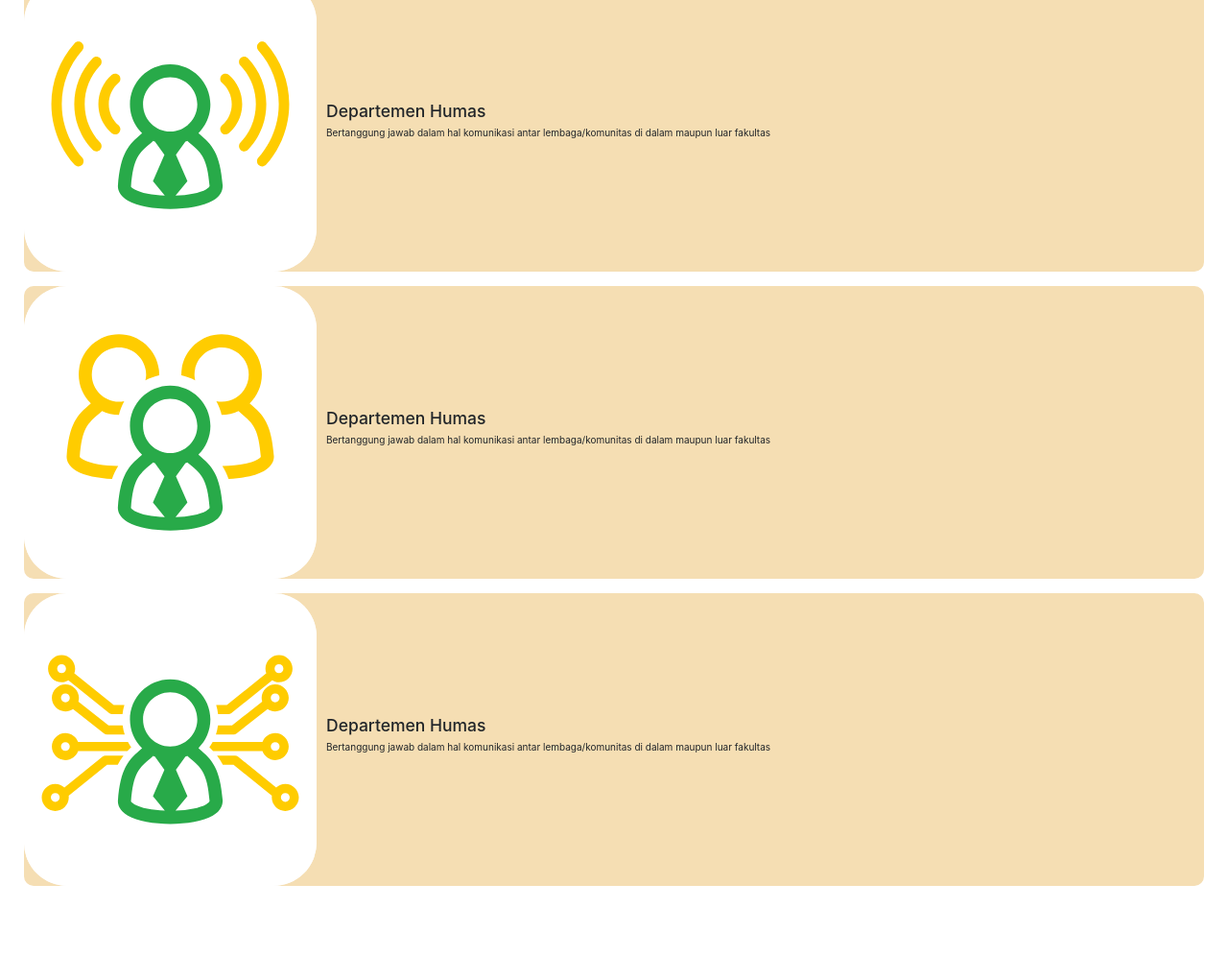
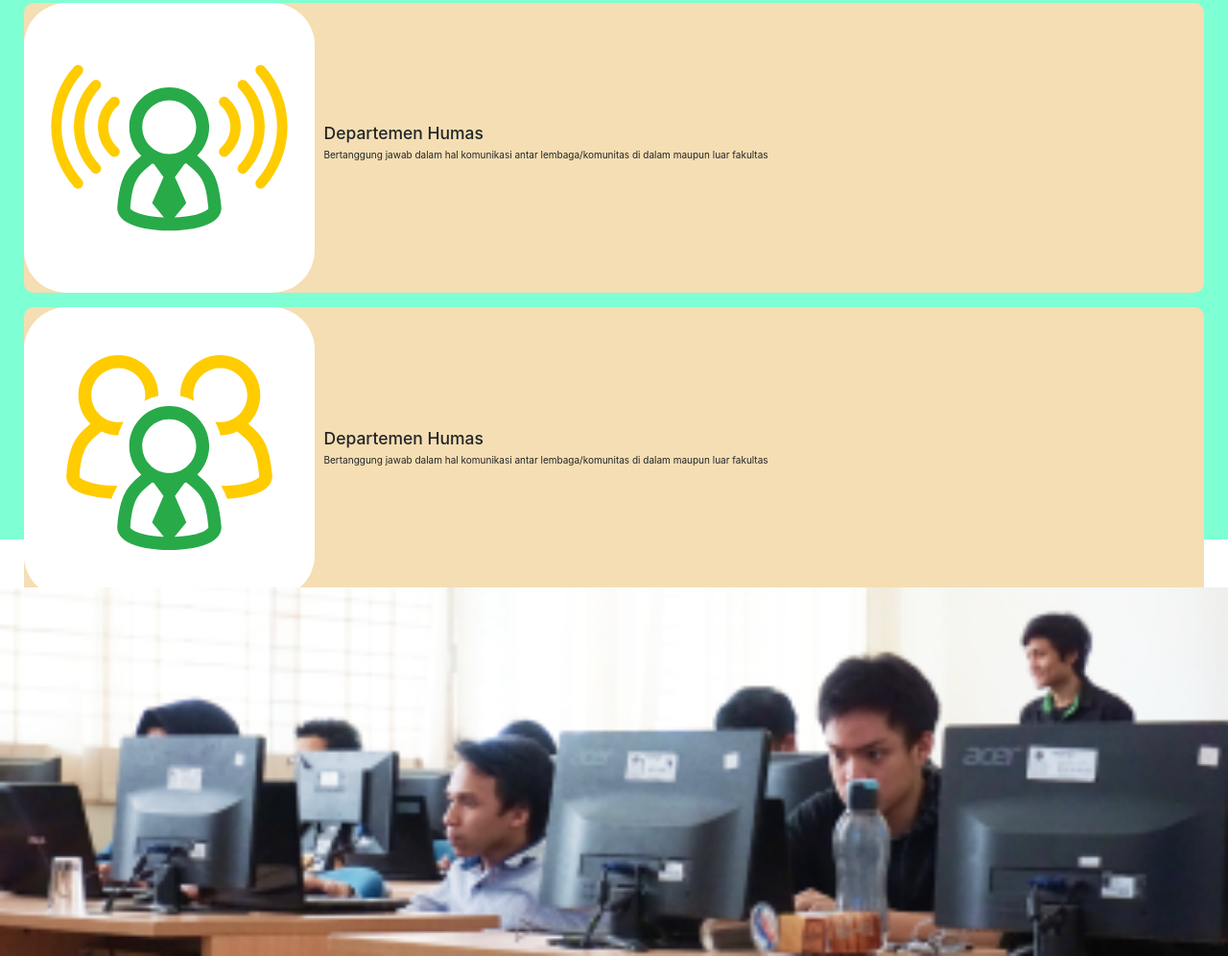
Before and after one commit to ranggaadi/poros-web, a plain HTML site: page pages/index.html in a window 1280 px wide. Shown: the part 887-1883 px from the top of the page at 96% size. Before the commit the page ends 1860 px from the top, so only its background shows below. Drawn offline with nearby package versions, Linux system fonts and the light colour scheme.

Commit message:
add a banner image after departemen section

```diff
--- a/assets/css/style.css
+++ b/assets/css/style.css
@@ -136,8 +136,10 @@ html {
 
 /* SECTION DEPARTEMEN */
 .section__departemen {
-  padding: 0 2.5rem;
+  padding: 2.5rem;
   margin: 5rem 0;
+  background-color: aquamarine;
+  height: 85vh;
 }
 
 .departemen__title {
@@ -175,10 +177,19 @@ html {
 }
 .departement__card-caption-container {
   width: 75%;
-  margin-left: 1rem;
+  margin: .5rem 1rem;
 }
 
 .departemen__card-logo {
   width: 100%;
   height: auto;
 }
+
+.section__banner-image {
+  width: 100%;
+}
+
+.banner-img {
+  width: 100%;
+  height: auto;
+}
--- a/pages/index.html
+++ b/pages/index.html
@@ -80,6 +80,9 @@
             </div>
         </div>
     </section>
+    <section class="section__banner-image">
+        <img src="/assets/images/banner-img.png" alt="banner image poros" class="banner-img">
+    </section>
     <script src="https://code.jquery.com/jquery-3.4.1.slim.min.js" integrity="sha384-J6qa4849blE2+poT4WnyKhv5vZF5SrPo0iEjwBvKU7imGFAV0wwj1yYfoRSJoZ+n" crossorigin="anonymous"></script>
     <script src="https://cdn.jsdelivr.net/npm/popper.js@1.16.0/dist/umd/popper.min.js" integrity="sha384-Q6E9RHvbIyZFJoft+2mJbHaEWldlvI9IOYy5n3zV9zzTtmI3UksdQRVvoxMfooAo" crossorigin="anonymous"></script>
     <script src="https://stackpath.bootstrapcdn.com/bootstrap/4.4.1/js/bootstrap.min.js" integrity="sha384-wfSDF2E50Y2D1uUdj0O3uMBJnjuUD4Ih7YwaYd1iqfktj0Uod8GCExl3Og8ifwB6" crossorigin="anonymous"></script>
```
Also changed, not shown: assets/images/banner-img.png (added).
